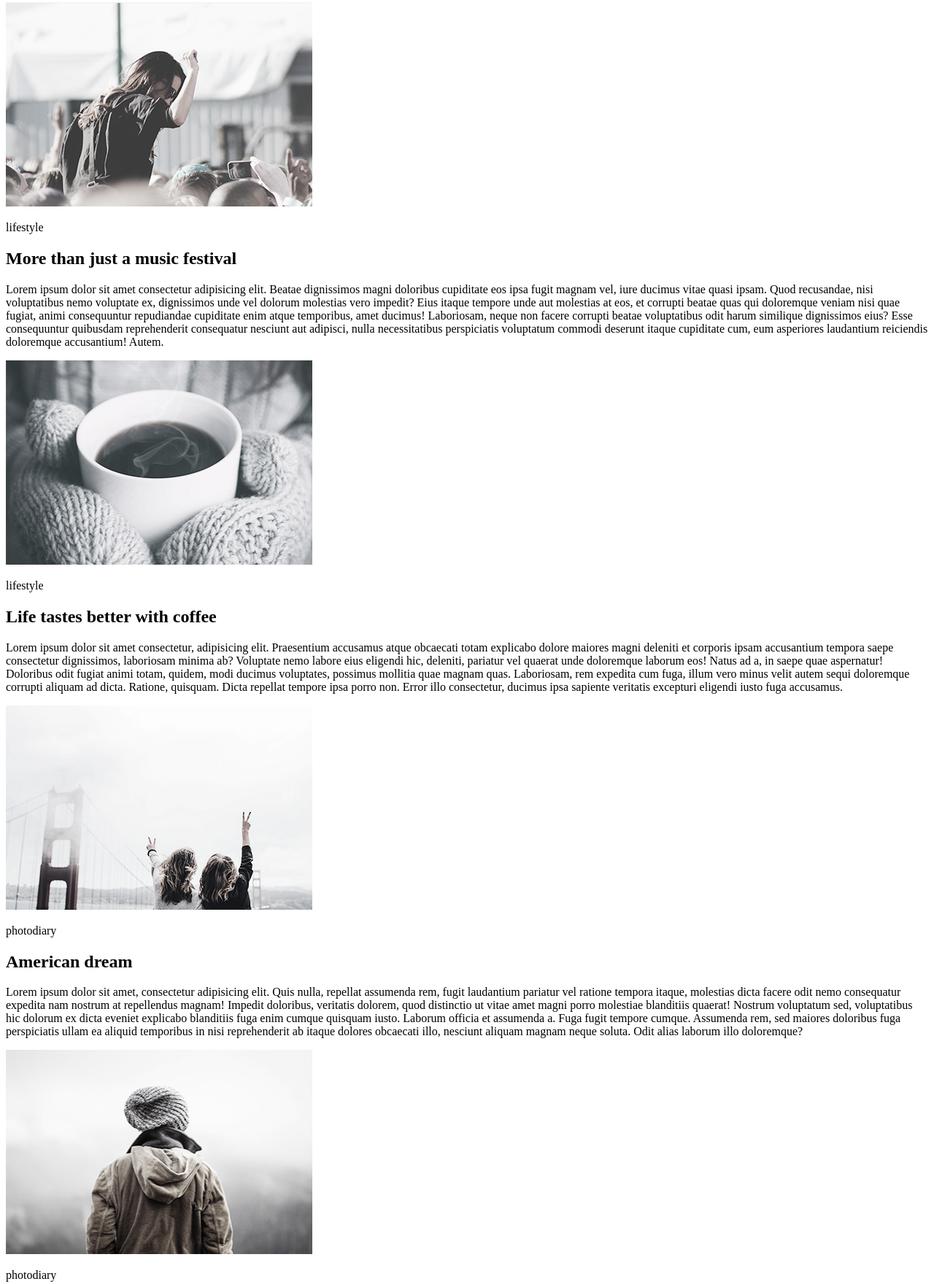
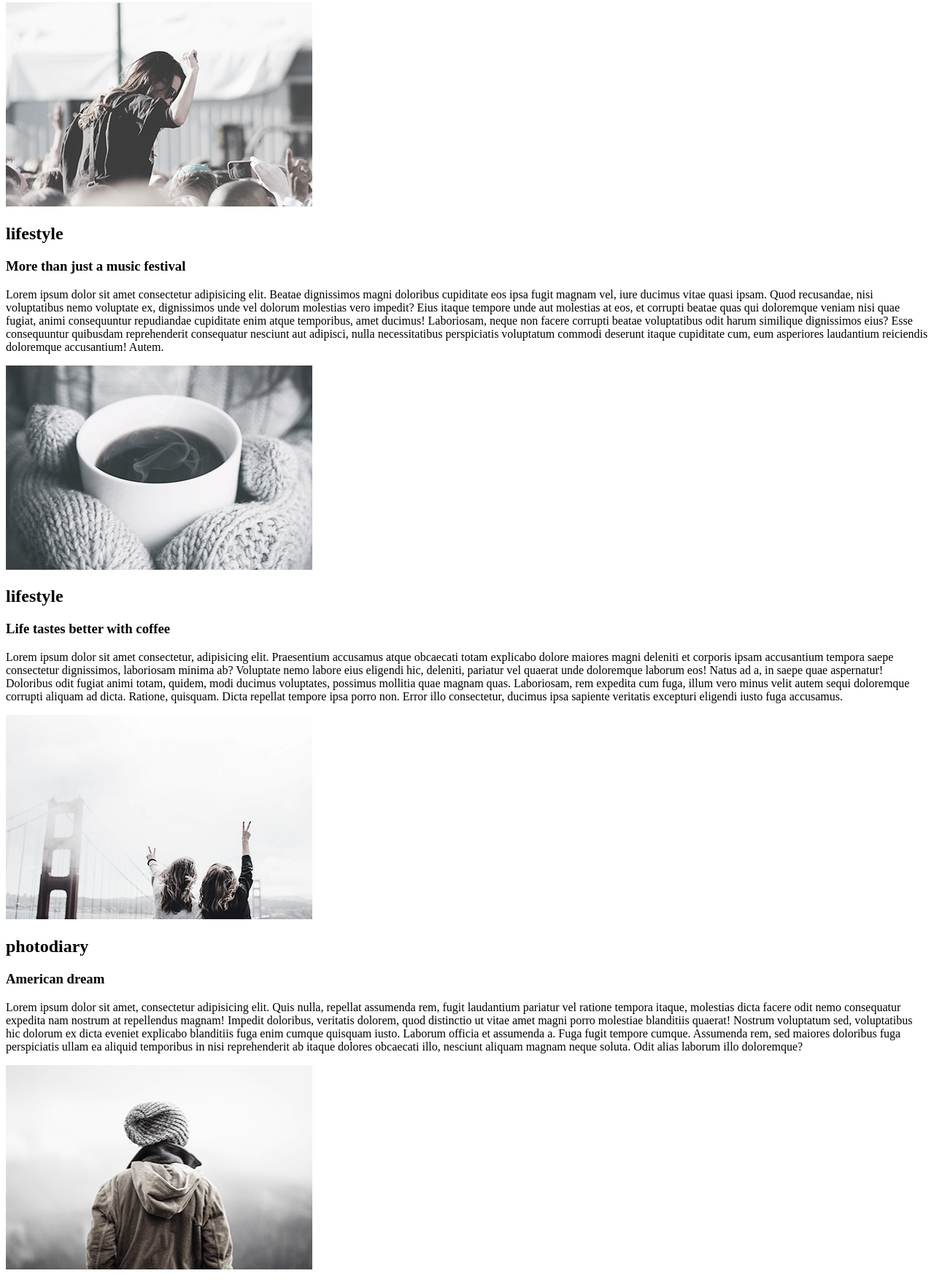
Before and after one commit to LesyaTkachuk/goit-fe-course, a plain HTML site: page html-css/module-01-02/index.html in a window 1280 px wide. Shown: the part 101-1861 px from the top of the page at 73% size. Drawn offline with Linux system fonts and the light colour scheme.

Commit message:
added anchors, improved html

```diff
--- a/html-css/module-01-02/index.html
+++ b/html-css/module-01-02/index.html
@@ -10,15 +10,15 @@
     <header>
       <nav>
         <ul>
-          <li><a href="#" target="_blank" title="lifestyle">lifestyle</a></li>
-          <li><a href="#" target="_blank" title="photodiary">photodiary</a></li>
-          <li><a href="#" target="_blank" title="music">music</a></li>
-          <li><a href="#" target="_blank" title="travel">travel</a></li>
+          <li><a href="#lifestyle" title="lifestyle">lifestyle</a></li>
+          <li><a href="#photodiary" title="photodiary">photodiary</a></li>
+          <li><a href="#" title="music">music</a></li>
+          <li><a href="#" title="travel">travel</a></li>
         </ul>
       </nav>
     </header>
     <main>
-      <section>
+      <section id="lifestyle">
         <img
           src="images/image_1.jpg"
           alt="Girl hanging out at music festival"
@@ -26,8 +26,8 @@
           width="420"
           height="280"
         />
-        <p>lifestyle</p>
-        <h2>More than just a music festival</h2>
+        <h2>lifestyle</h2>
+        <h3>More than just a music festival</h3>
         <p>
           Lorem ipsum dolor sit amet consectetur adipisicing elit. Beatae
           dignissimos magni doloribus cupiditate eos ipsa fugit magnam vel, iure
@@ -49,8 +49,8 @@
           width="420"
           height="280"
         />
-        <p>lifestyle</p>
-        <h2>Life tastes better with coffee</h2>
+        <h2>lifestyle</h2>
+        <h3>Life tastes better with coffee</h3>
         <p>
           Lorem ipsum dolor sit amet consectetur, adipisicing elit. Praesentium
           accusamus atque obcaecati totam explicabo dolore maiores magni
@@ -65,7 +65,7 @@
           sapiente veritatis excepturi eligendi iusto fuga accusamus.
         </p>
       </section>
-      <section>
+      <section id="photodiary">
         <img
           src="images/image_3.jpg"
           alt="Two girls imitating the Statue of
@@ -74,8 +74,8 @@
           width="420"
           height="280"
         />
-        <p>photodiary</p>
-        <h2>American dream</h2>
+        <h2>photodiary</h2>
+        <h3>American dream</h3>
         <p>
           Lorem ipsum dolor sit amet, consectetur adipisicing elit. Quis nulla,
           repellat assumenda rem, fugit laudantium pariatur vel ratione tempora
@@ -97,8 +97,8 @@
           width="420"
           height="280"
         />
-        <p>photodiary</p>
-        <h2>A day exploring the Alps</h2>
+        <h2>photodiary</h2>
+        <h3>A day exploring the Alps</h3>
         <p>
           Lorem ipsum dolor sit amet, consectetur adipisicing elit. Maiores
           incidunt, voluptas cumque asperiores ea accusamus dolores perspiciatis
```
